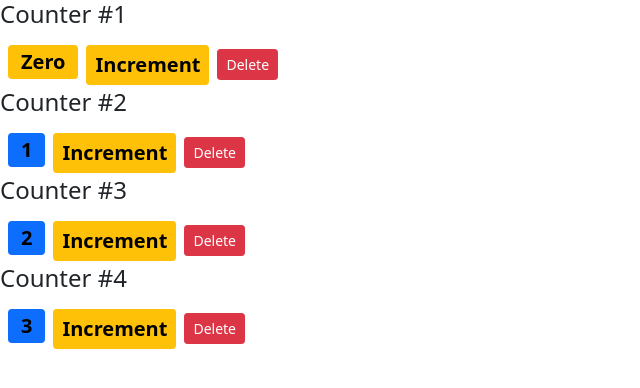
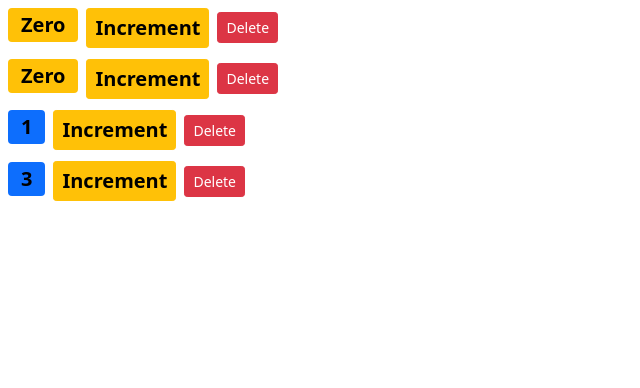
Before and after one commit to Khodidas-withLoveKD/React-Learnings, a React (Create React App) app: page /counters in a window 1280 px wide. Shown: the top 388 px of the page, without its empty margins (0-640 px from the left). Built offline with nearby package versions, Linux system fonts and the light colour scheme.

Commit message:
Updating the state

```diff
--- a/src/Components/Counters.jsx
+++ b/src/Components/Counters.jsx
@@ -6,13 +6,15 @@ class Counters extends React.Component {
 	state = {
 		counters: [
 			{ id: 1, value: 0 },
-			{ id: 2, value: 1 },
-			{ id: 3, value: 2 },
+			{ id: 2, value: 0 },
+			{ id: 3, value: 1 },
 			{ id: 4, value: 3 },
 		],
 	}
-	deleteCounter() {
-		console.log('Counter deleted')
+	deleteCounter = (counterId) => {
+		console.log('Counter deleted with ID = ', counterId)
+		const counters = this.state.counters.filter((c) => c.id !== counterId)
+		this.setState({ counters })
 	}
 	render() {
 		return (
@@ -21,8 +23,7 @@ class Counters extends React.Component {
 					<Counter
 						key={counter.id}
 						onDelete={this.deleteCounter}
-						value={counter.value}
-						id={counter.id}
+						counter={counter}
 					/>
 				))}
 			</React.Fragment>
--- a/src/Components/counter.jsx
+++ b/src/Components/counter.jsx
@@ -2,7 +2,7 @@ import React, { Component } from 'react'
 
 class Counter extends React.Component {
 	state = {
-		value: this.props.value,
+		value: this.props.counter.value,
 		tags: ['tag1', 'tag2', 'tag3'],
 	}
 
@@ -13,10 +13,8 @@ class Counter extends React.Component {
 	}
 
 	render() {
-		console.log(this.props)
 		return (
 			<div>
-				<h4>Counter #{this.props.id}</h4>
 				<span style={this.styles} className={this.getBadgeClasses()}>
 					{this.formatCount()}
 				</span>
@@ -28,21 +26,13 @@ class Counter extends React.Component {
 					Increment
 				</button>
 				<div
-					onClick={this.props.onDelete}
+					onClick={() => this.props.onDelete(this.props.counter.id)}
 					className="button btn btn-danger btn-sm m-2"
 				>
 					Delete
 				</div>
-				<div>
-					{/* {this.state.tags.length === 0 && 'Please create a new tag!!'}
-					{this.renderTags()} */}
-				</div>
 			</div>
 		)
-	}
-
-	handleDelete() {
-		console.log('deleted')
 	}
 
 	handleIncrement = (product) => {
```
